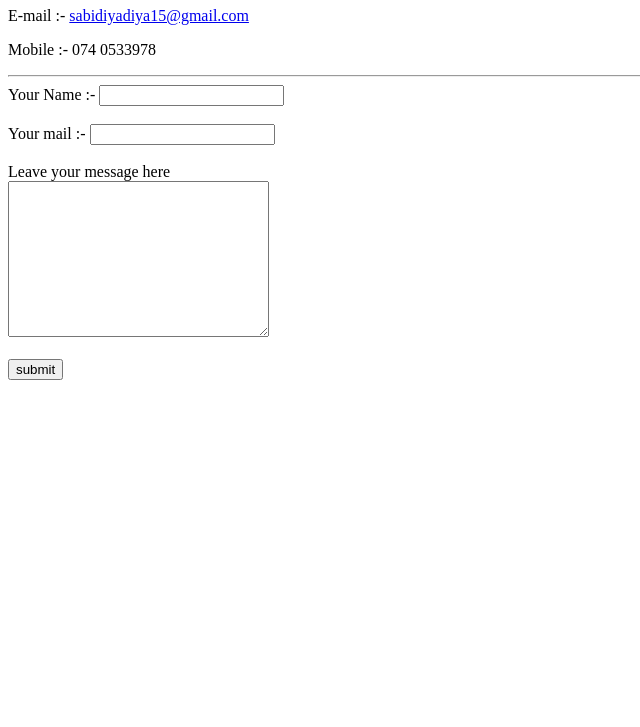
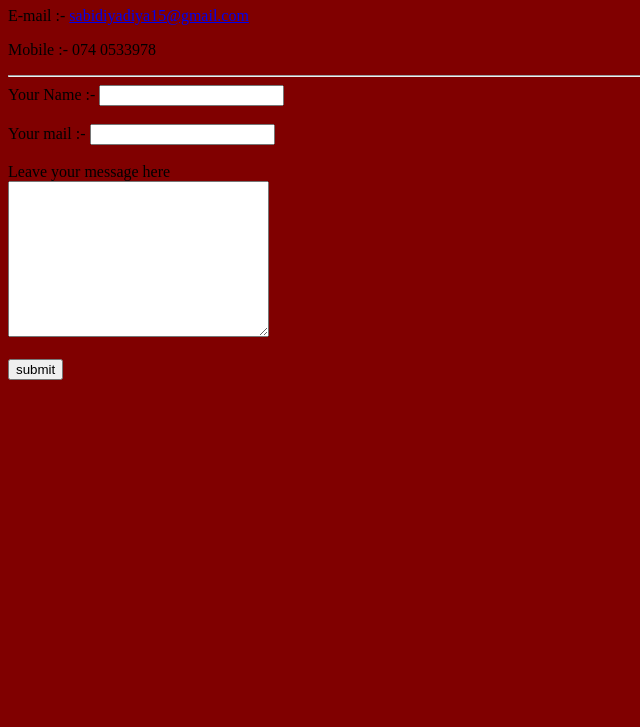
Before and after one commit to DiyaAngel/CV, a plain HTML site: page Style sheet.html in a window 1280 px wide. Shown: the part 73-800 px from the top of the page, without its empty margins (0-640 px from the left). Drawn offline with Linux system fonts and the light colour scheme.

Commit message:
Update Style sheet.html

```diff
--- a/Style sheet.html
+++ b/Style sheet.html
@@ -1,6 +1,6 @@
 <!DOCTYPE html>
 <html>
-    <body >
+    <body style="background-color: maroon;">
         <h1>Contact  Details</h1>
         <p> E-mail :- <a href="http://sabidiyadiya15@gmail.com">sabidiyadiya15@gmail.com</a> </p>
         <p>Mobile :- 074 0533978</p><hr>
```
